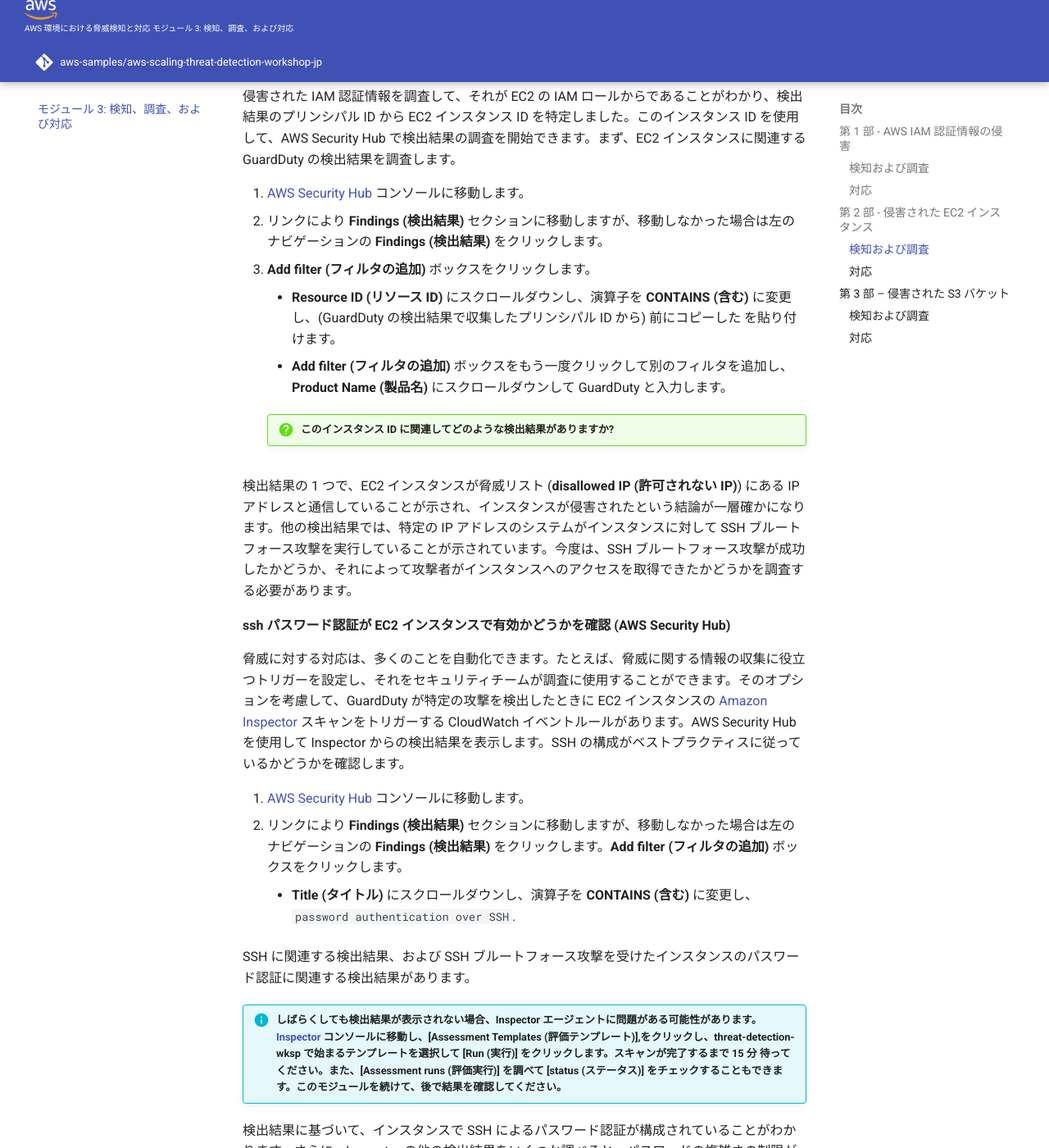
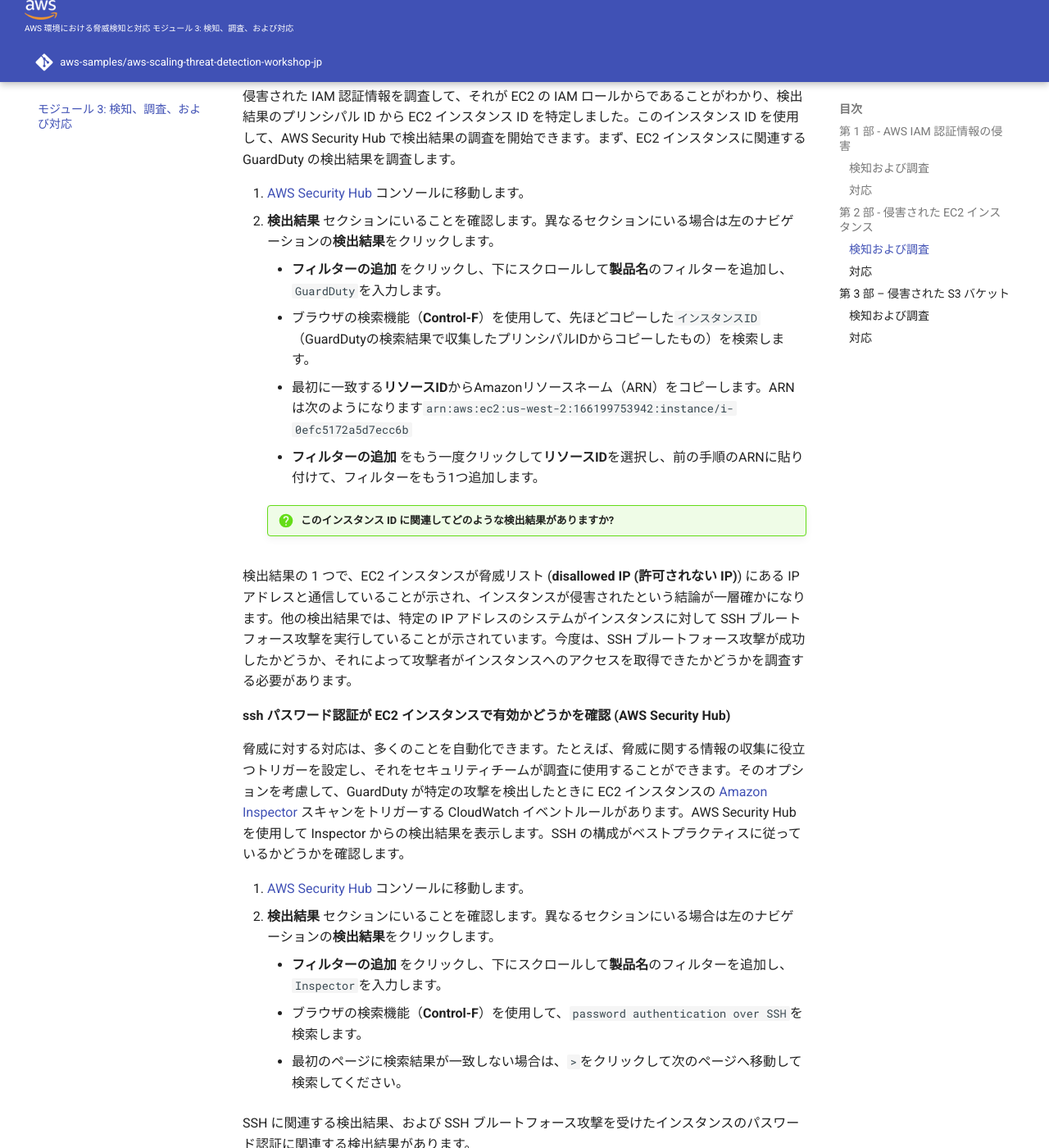
Before and after one commit to aws-samples/aws-scaling-threat-detection-workshop-jp, an MkDocs documentation site: the page built from docs/03-detection-and-remediation.md, in a window 1280 px wide and 1400 px high, scrolled down 3376 px. Shown: the whole window at 82% size. Built offline with MkDocs 1.6.1 and Material for MkDocs 9.7.7, drawn with Linux system fonts in a browser that asks for light colours; comment, search, counter and statistics services are not loaded.

Commit message:
Update 03-detection-and-remediation.md
Modified the procedure regarding "CONTAIN" filter search on Security Hub.

```diff
--- a/docs/03-detection-and-remediation.md
+++ b/docs/03-detection-and-remediation.md
@@ -155,22 +155,25 @@
 侵害された IAM 認証情報を調査して、それが EC2 の IAM ロールからであることがわかり、検出結果のプリンシパル ID から EC2 インスタンス ID を特定しました。このインスタンス ID を使用して、AWS Security Hub で検出結果の調査を開始できます。まず、EC2 インスタンスに関連する GuardDuty の検出結果を調査します。
 
 1. <a href="https://us-west-2.console.aws.amazon.com/securityhub/home?region=us-west-2#/findings" target="_blank">AWS Security Hub</a> コンソールに移動します。
-2.  リンクにより **Findings (検出結果)** セクションに移動しますが、移動しなかった場合は左のナビゲーションの **Findings (検出結果)** をクリックします。
-3.  **Add filter (フィルタの追加)** ボックスをクリックします。
+2.  **検出結果** セクションにいることを確認します。異なるセクションにいる場合は左のナビゲーションの**検出結果**をクリックします。
 
-	* **Resource ID (リソース ID)** にスクロールダウンし、演算子を **CONTAINS (含む)** に変更し、(GuardDuty の検出結果で収集したプリンシパル ID から) 前にコピーした <Instance ID> を貼り付けます。
-	* **Add filter (フィルタの追加)** ボックスをもう一度クリックして別のフィルタを追加し、**Product Name (製品名)** にスクロールダウンして GuardDuty と入力します。
+	* **フィルターの追加** をクリックし、下にスクロールして**製品名**のフィルターを追加し、`GuardDuty`を入力します。
+	* ブラウザの検索機能（**Control-F**）を使用して、先ほどコピーした`インスタンスID`（GuardDutyの検索結果で収集したプリンシパルIDからコピーしたもの）を検索します。
+	* 最初に一致する**リソースID**からAmazonリソースネーム（ARN）をコピーします。ARNは次のようになります`arn:aws:ec2:us-west-2:166199753942:instance/i-0efc5172a5d7ecc6b`
+	* **フィルターの追加** をもう一度クリックして**リソースID**を選択し、前の手順のARNに貼り付けて、フィルターをもう1つ追加します。
 
 	!!! question "このインスタンス ID に関連してどのような検出結果がありますか?"
 
 <!--
-1. Go to the [AWS Security Hub](https://us-west-2.console.aws.amazon.com/securityhub/home?region=us-west-2) console.
-2. On the left navigation, click on **Explore Findings**
-3. Add the following filter:
-	* **Keyword: `instance id`** (you obtained the instance ID earlier from the principal ID in one of the findings. The instance ID came from the session name of the principal ID.)
-	* **Provider: GuardDuty**
+1. Go to the <a href="https://us-west-2.console.aws.amazon.com/securityhub/home?region=us-west-2#/findings" target="_blank">AWS Security Hub</a> console.
+2. The link should take you to the **Findings** section (if not, click on **Findings** in the navigation on the left).
+	* Add a filter by clicking in the **Add filter** box and scrolling down to **Product Name**, and paste in the word `GuardDuty`.
+	* Use your browser's find function **Control-F** and paste in the `<Instance ID>` you copied earlier (from the principal ID you gathered in the GuardDuty finding).
 
-	>  What findings do you see related to this Instance ID?
+    * Now copy the <a href="https://docs.aws.amazon.com/general/latest/gr/aws-arns-and-namespaces.html" target="_blank">Amazon Resource Name (ARN)</a> from the **Resource ID** for the first match. The ARN will look something like this `arn:aws:ec2:us-west-2:166199753942:instance/i-0efc5172a5d7ecc6b`
+
+    * Add one more filter by clicking the **Add filter** box again and selecting **Resource ID** and paste in the ARN from the previous step
+	!!! question "What GuardDuty findings do you see related to this instance ID?"
 -->
 
 検出結果の 1 つで、EC2 インスタンスが脅威リスト (**disallowed IP (許可されない IP)**) にある IP アドレスと通信していることが示され、インスタンスが侵害されたという結論が一層確かになります。他の検出結果では、特定の IP アドレスのシステムがインスタンスに対して SSH ブルートフォース攻撃を実行していることが示されています。今度は、SSH ブルートフォース攻撃が成功したかどうか、それによって攻撃者がインスタンスへのアクセスを取得できたかどうかを調査する必要があります。
@@ -180,9 +183,10 @@
 脅威に対する対応は、多くのことを自動化できます。たとえば、脅威に関する情報の収集に役立つトリガーを設定し、それをセキュリティチームが調査に使用することができます。そのオプションを考慮して、GuardDuty が特定の攻撃を検出したときに EC2 インスタンスの <a href="https://aws.amazon.com/inspector/" target="_blank">Amazon Inspector</a> スキャンをトリガーする CloudWatch イベントルールがあります。AWS Security Hub を使用して Inspector からの検出結果を表示します。SSH の構成がベストプラクティスに従っているかどうかを確認します。
 
 1.  <a href="https://us-west-2.console.aws.amazon.com/securityhub/home?region=us-west-2#/findings" target="_blank">AWS Security Hub</a> コンソールに移動します。
-2.  リンクにより **Findings (検出結果)** セクションに移動しますが、移動しなかった場合は左のナビゲーションの **Findings (検出結果)** をクリックします。**Add filter (フィルタの追加)** ボックスをクリックします。
-
-	* **Title (タイトル)** にスクロールダウンし、演算子を **CONTAINS (含む)** に変更し、`password authentication over SSH`.
+2.  **検出結果** セクションにいることを確認します。異なるセクションにいる場合は左のナビゲーションの**検出結果**をクリックします。
+	* **フィルターの追加** をクリックし、下にスクロールして**製品名**のフィルターを追加し、`Inspector`を入力します。
+	* ブラウザの検索機能（**Control-F**）を使用して、`password authentication over SSH`を検索します。
+	* 最初のページに検索結果が一致しない場合は、`>`をクリックして次のページへ移動して検索してください。
 
 SSH に関連する検出結果、および SSH ブルートフォース攻撃を受けたインスタンスのパスワード認証に関連する検出結果があります。
 
```
